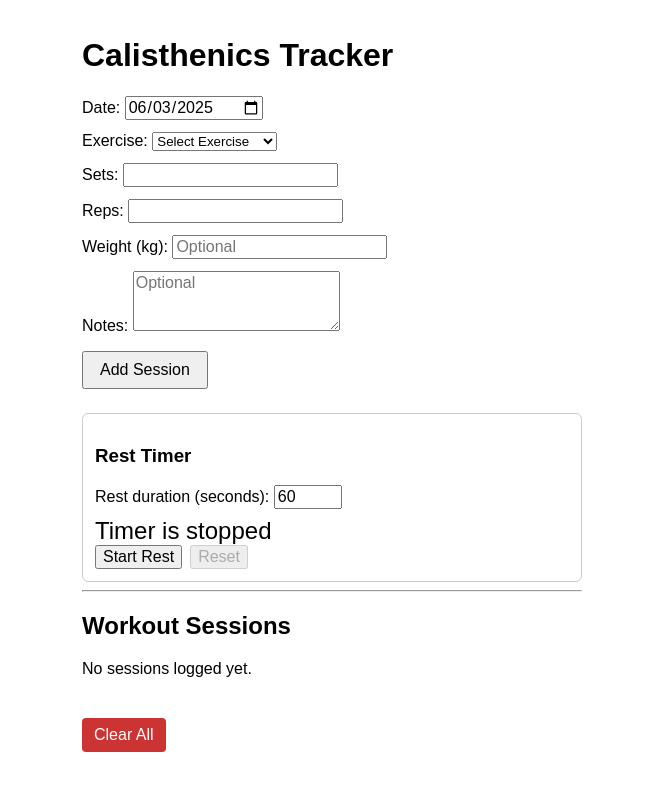
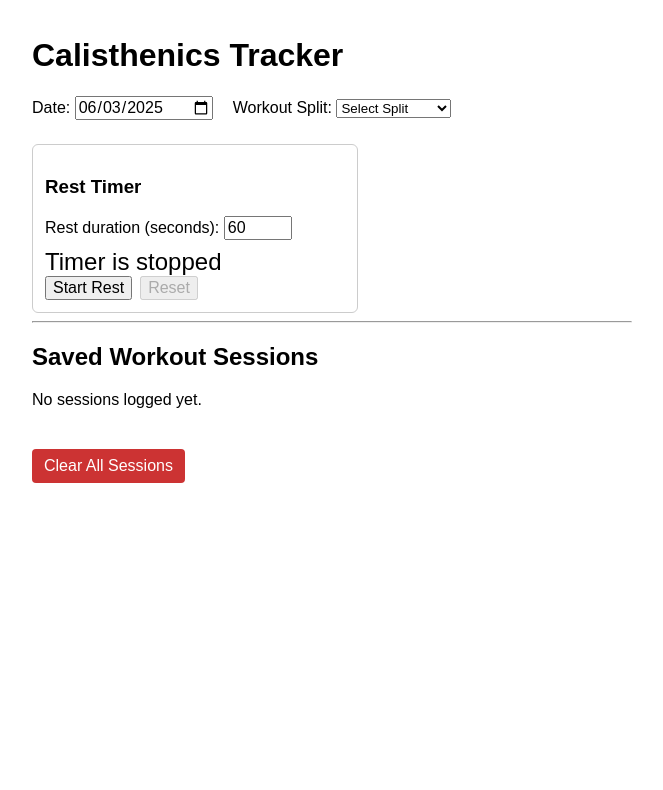
Before and after one commit to LouisBeast/take-3, a React (Create React App) app: page / in a window 1280 px wide. Shown: the top 790 px of the page, without its empty margins (308-971 px from the left). Built offline with nearby package versions, Linux system fonts and the light colour scheme.

Commit message:
Update App.js

```diff
--- a/src/App.js
+++ b/src/App.js
@@ -1,41 +1,47 @@
 import React, { useState, useEffect } from "react";
 
-const recommendations = {
+const workoutSplits = {
+  Pull: {
     "Pull-ups": "3 sets of 5–6 reps",
     "Assisted Pull-ups": "3 sets of 8 reps (with band)",
-  "Dips": "4 sets of 8–10 reps",
+  },
+  Push: {
+    Dips: "4 sets of 8–10 reps",
     "Weighted Dips": "3 sets of 6–7 reps (10kg)",
+  },
+  Legs: {
+    "Bodyweight Squats": "3 sets of 15 reps",
+    Lunges: "3 sets of 12 reps each leg",
+  },
+  "Skills & Mobility": {
+    "L-sit Hold": "3 sets of 10–20 seconds",
+    "Skin the Cat": "3 sets of 5 reps",
+  },
 };
 
 export default function App() {
-  const [form, setForm] = useState({
-    exercise: "",
-    reps: "",
-    sets: "",
-    weight: "",
-    notes: "",
-    date: new Date().toISOString().substring(0, 10),
-  });
-
+  const [date, setDate] = useState(new Date().toISOString().substring(0, 10));
+  const [split, setSplit] = useState("");
+  const [inputs, setInputs] = useState({}); // { exerciseName: { sets, reps, weight, notes } }
   const [sessions, setSessions] = useState([]);
 
-  // Rest timer states
-  const [restTime, setRestTime] = useState(60); // seconds
+  // Rest timer
+  const [restTime, setRestTime] = useState(60);
   const [timerActive, setTimerActive] = useState(false);
   const [secondsLeft, setSecondsLeft] = useState(restTime);
 
-  // Load from localStorage on mount
+  // Load sessions from localStorage
   useEffect(() => {
     const stored = localStorage.getItem("calisthenics_sessions");
     if (stored) setSessions(JSON.parse(stored));
   }, []);
 
-  // Save to localStorage on sessions change
+  // Save sessions to localStorage
   useEffect(() => {
     localStorage.setItem("calisthenics_sessions", JSON.stringify(sessions));
   }, [sessions]);
 
-  // Timer effect
+  // Rest timer effect
   useEffect(() => {
     let timer = null;
     if (timerActive && secondsLeft > 0) {
@@ -47,45 +53,62 @@ export default function App() {
     return () => clearTimeout(timer);
   }, [timerActive, secondsLeft]);
 
-  function handleChange(e) {
-    const { name, value } = e.target;
-    setForm((f) => ({ ...f, [name]: value }));
+  // Handle input changes for exercises
+  function handleInputChange(exercise, field, value) {
+    setInputs((prev) => ({
+      ...prev,
+      [exercise]: {
+        ...prev[exercise],
+        [field]: value,
+      },
+    }));
   }
 
-  function handleSubmit(e) {
-    e.preventDefault();
-    if (!form.exercise || !form.reps || !form.sets)
-      return alert("Please fill in required fields.");
-    setSessions((prev) => [...prev, form]);
-    setForm({
-      exercise: "",
-      reps: "",
-      sets: "",
-      weight: "",
-      notes: "",
-      date: new Date().toISOString().substring(0, 10),
-    });
+  // Save the session
+  function handleSaveSession() {
+    if (!date || !split) {
+      alert("Please select both date and workout split.");
+      return;
+    }
+    if (Object.keys(inputs).length === 0) {
+      alert("Please enter data for at least one exercise.");
+      return;
     }
 
-  function handleClear() {
-    if (window.confirm("Clear all sessions?")) {
+    // Save session
+    setSessions((prev) => [
+      ...prev,
+      {
+        date,
+        split,
+        exercises: inputs,
+      },
+    ]);
+
+    // Reset inputs & split
+    setInputs({});
+    setSplit("");
+  }
+
+  // Clear all sessions
+  function clearAllSessions() {
+    if (window.confirm("Clear all workout sessions?")) {
       setSessions([]);
       localStorage.removeItem("calisthenics_sessions");
     }
   }
 
+  // Rest timer controls
   function startRest() {
     if (!timerActive) {
       setSecondsLeft(restTime);
       setTimerActive(true);
     }
   }
-
   function resetRest() {
     setTimerActive(false);
     setSecondsLeft(restTime);
   }
-
   function handleRestTimeChange(e) {
     const val = parseInt(e.target.value, 10);
     if (!isNaN(val) && val > 0) {
@@ -97,114 +120,154 @@ export default function App() {
   return (
     <div
       style={{
-        maxWidth: 500,
+        maxWidth: 600,
         margin: "auto",
         padding: 16,
         fontFamily: "sans-serif",
       }}
     >
       <h1>Calisthenics Tracker</h1>
-      <form onSubmit={handleSubmit} style={{ marginBottom: 24 }}>
+
+      {/* Date & Split Selection */}
+      <div style={{ marginBottom: 24 }}>
         <label>
           Date:{" "}
           <input
             type="date"
-            name="date"
-            value={form.date}
-            onChange={handleChange}
+            value={date}
+            onChange={(e) => setDate(e.target.value)}
             required
           />
         </label>
 
-        <label style={{ display: "block", marginTop: 12 }}>
-          Exercise:{" "}
+        <label style={{ marginLeft: 20 }}>
+          Workout Split:{" "}
           <select
-            name="exercise"
-            value={form.exercise}
-            onChange={handleChange}
+            value={split}
+            onChange={(e) => {
+              setSplit(e.target.value);
+              setInputs({});
+            }}
             required
           >
-            <option value="">Select Exercise</option>
-            {Object.keys(recommendations).map((ex) => (
-              <option key={ex} value={ex}>
-                {ex}
+            <option value="">Select Split</option>
+            {Object.keys(workoutSplits).map((s) => (
+              <option key={s} value={s}>
+                {s}
               </option>
             ))}
           </select>
         </label>
+      </div>
 
-        {form.exercise && recommendations[form.exercise] && (
+      {/* Exercises for chosen split */}
+      {split && (
+        <>
+          <h2>{split} Exercises</h2>
+          <form
+            onSubmit={(e) => {
+              e.preventDefault();
+              handleSaveSession();
+            }}
+          >
+            {Object.entries(workoutSplits[split]).map(
+              ([exercise, recommendation]) => {
+                const current = inputs[exercise] || {
+                  sets: "",
+                  reps: "",
+                  weight: "",
+                  notes: "",
+                };
+                return (
+                  <div
+                    key={exercise}
+                    style={{
+                      border: "1px solid #ddd",
+                      padding: 12,
+                      marginBottom: 12,
+                      borderRadius: 6,
+                    }}
+                  >
+                    <strong>{exercise}</strong>
                     <div
                       style={{
-              marginTop: 6,
                         fontStyle: "italic",
                         color: "#555",
-              fontSize: "0.9rem",
+                        marginBottom: 8,
                       }}
                     >
-            Recommendation: {recommendations[form.exercise]}
+                      Recommendation: {recommendation}
                     </div>
-        )}
-
-        <label style={{ display: "block", marginTop: 12 }}>
+                    <label>
                       Sets:{" "}
                       <input
                         type="number"
-            name="sets"
                         min="1"
-            value={form.sets}
-            onChange={handleChange}
                         required
+                        value={current.sets}
+                        onChange={(e) =>
+                          handleInputChange(exercise, "sets", e.target.value)
+                        }
+                        style={{ width: 60, marginRight: 12 }}
                       />
                     </label>
-
-        <label style={{ display: "block", marginTop: 12 }}>
+                    <label>
                       Reps:{" "}
                       <input
                         type="number"
-            name="reps"
                         min="1"
-            value={form.reps}
-            onChange={handleChange}
                         required
+                        value={current.reps}
+                        onChange={(e) =>
+                          handleInputChange(exercise, "reps", e.target.value)
+                        }
+                        style={{ width: 60, marginRight: 12 }}
                       />
                     </label>
-
-        <label style={{ display: "block", marginTop: 12 }}>
+                    <label>
                       Weight (kg):{" "}
                       <input
                         type="number"
-            name="weight"
                         min="0"
-            value={form.weight}
-            onChange={handleChange}
+                        value={current.weight}
+                        onChange={(e) =>
+                          handleInputChange(exercise, "weight", e.target.value)
+                        }
                         placeholder="Optional"
+                        style={{ width: 80, marginRight: 12 }}
                       />
                     </label>
-
-        <label style={{ display: "block", marginTop: 12 }}>
+                    <label>
                       Notes:{" "}
-          <textarea
-            name="notes"
-            value={form.notes}
-            onChange={handleChange}
+                      <input
+                        type="text"
+                        value={current.notes}
+                        onChange={(e) =>
+                          handleInputChange(exercise, "notes", e.target.value)
+                        }
                         placeholder="Optional"
-            rows={3}
+                        style={{ width: "60%" }}
                       />
                     </label>
+                  </div>
+                );
+              }
+            )}
 
             <button
               type="submit"
               style={{
-            marginTop: 16,
-            padding: "8px 16px",
+                padding: "8px 20px",
                 fontSize: "1rem",
                 cursor: "pointer",
+                marginBottom: 24,
               }}
             >
-          Add Session
+              Save Workout Session
             </button>
           </form>
+        </>
+      )}
 
       {/* Rest Timer Section */}
       <div
@@ -213,6 +276,7 @@ export default function App() {
           padding: 12,
           border: "1px solid #ccc",
           borderRadius: 6,
+          maxWidth: 300,
         }}
       >
         <h3>Rest Timer</h3>
@@ -249,10 +313,11 @@ export default function App() {
 
       <hr />
 
-      <h2>Workout Sessions</h2>
+      {/* Display saved sessions */}
+      <h2>Saved Workout Sessions</h2>
       {sessions.length === 0 && <p>No sessions logged yet.</p>}
       <ul style={{ listStyle: "none", paddingLeft: 0 }}>
-        {sessions.map((s, i) => (
+        {sessions.map((session, i) => (
           <li
             key={i}
             style={{
@@ -262,15 +327,24 @@ export default function App() {
               marginBottom: 8,
             }}
           >
-            <strong>{s.date}</strong> - {s.exercise} - {s.sets} sets × {s.reps} reps{" "}
-            {s.weight && `@ ${s.weight}kg`} <br />
-            {s.notes && <em>Notes: {s.notes}</em>}
+            <strong>{session.date}</strong> — <em>{session.split}</em>
+            <ul style={{ marginTop: 4 }}>
+              {Object.entries(session.exercises).map(
+                ([ex, { sets, reps, weight, notes }], idx) => (
+                  <li key={idx}>
+                    {ex}: {sets} sets × {reps} reps
+                    {weight && ` @ ${weight}kg`}
+                    {notes && ` (${notes})`}
+                  </li>
+                )
+              )}
+            </ul>
           </li>
         ))}
       </ul>
 
       <button
-        onClick={handleClear}
+        onClick={clearAllSessions}
         style={{
           marginTop: 24,
           backgroundColor: "#c33",
@@ -281,7 +355,7 @@ export default function App() {
           borderRadius: 4,
         }}
       >
-        Clear All
+        Clear All Sessions
       </button>
     </div>
   );
```
Lines whose indentation alone changed are shown as unchanged.
